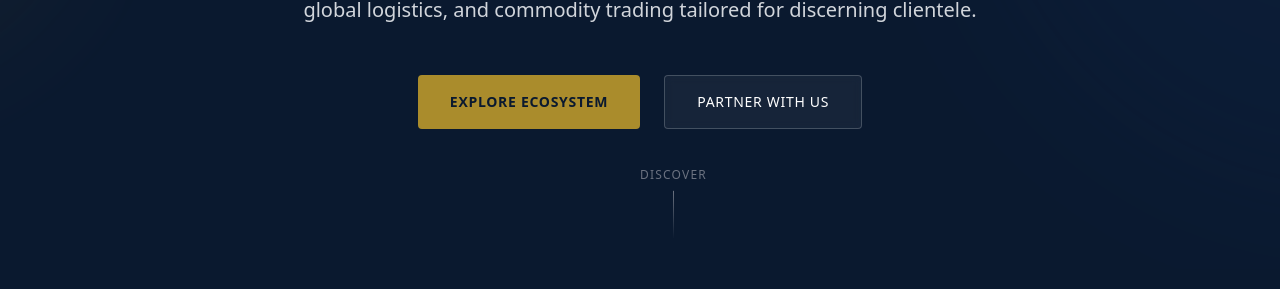
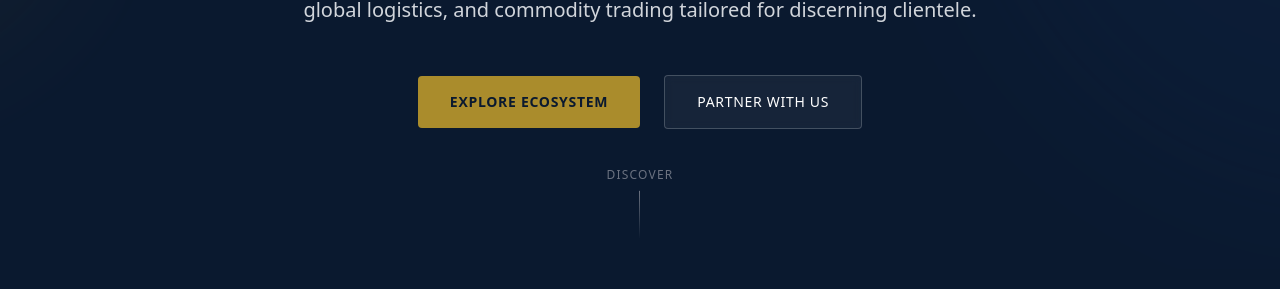
Before and after one commit to ProdByHK/KDS, a Next.js app: page /KDS/en in a window 1280 px wide. Shown: the part 611-900 px from the top of the page. Built offline with nearby package versions, Linux system fonts and the light colour scheme.

Commit message:
fix: layout overlap in HeroSection and persist locale on navigation

```diff
--- a/app/[locale]/layout.tsx
+++ b/app/[locale]/layout.tsx
@@ -18,7 +18,7 @@ export default async function LocaleLayout({
   const messages = await getMessages();
 
   return (
-    <NextIntlClientProvider messages={messages}>
+    <NextIntlClientProvider messages={messages} locale={locale}>
       <div className="flex flex-col min-h-screen">
         <Navbar />
         <main className="flex-grow pt-20">
--- a/src/components/home/HeroSection.tsx
+++ b/src/components/home/HeroSection.tsx
@@ -48,25 +48,27 @@ export default function HeroSection() {
             {t('description')}
           </p>
 
-          <div className="mt-12 flex flex-col sm:flex-row gap-6 justify-center">
-            <button className="bg-gold-600 hover:bg-gold-500 text-deepBlue-900 px-8 py-4 rounded font-bold transition-all hover:scale-105 active:scale-95 uppercase tracking-wider text-sm">
+          <div className="mt-12 flex flex-col sm:flex-row gap-6 justify-center items-center">
+            <button className="bg-gold-600 hover:bg-gold-500 text-deepBlue-900 px-8 py-4 rounded font-bold transition-all hover:scale-105 active:scale-95 uppercase tracking-wider text-sm w-full sm:w-auto">
               {t('explore')}
             </button>
-            <button className="bg-white/5 border border-white/20 hover:bg-white/10 text-white px-8 py-4 rounded font-medium transition-all hover:border-gold-500 uppercase tracking-wider text-sm backdrop-blur-sm">
+            <button className="bg-white/5 border border-white/20 hover:bg-white/10 text-white px-8 py-4 rounded font-medium transition-all hover:border-gold-500 uppercase tracking-wider text-sm backdrop-blur-sm w-full sm:w-auto">
               {t('partner')}
             </button>
           </div>
         </motion.div>
       </div>
 
+      <div className="absolute bottom-10 w-full flex justify-center pointer-events-none">
         <motion.div
           animate={{ y: [0, 10, 0] }}
           transition={{ duration: 2, repeat: Infinity }}
-        className="absolute bottom-10 left-1/2 -translate-x-1/2 text-gray-500 flex flex-col items-center"
+          className="text-gray-500 flex flex-col items-center"
         >
           <span className="text-xs tracking-widest uppercase mb-2">{t('discover')}</span>
           <div className="w-[1px] h-12 bg-gradient-to-b from-gray-500 to-transparent" />
         </motion.div>
+      </div>
     </section>
   );
 }
--- a/src/i18n/navigation.ts
+++ b/src/i18n/navigation.ts
@@ -2,4 +2,7 @@ import { createNavigation } from 'next-intl/navigation';
 
 export const locales = ['en', 'id'] as const;
 
-export const { Link, redirect, usePathname, useRouter } = createNavigation({ locales });
+export const { Link, redirect, usePathname, useRouter } = createNavigation({
+  locales,
+  localePrefix: 'always'
+});
```
Lines whose indentation alone changed are shown as unchanged.
